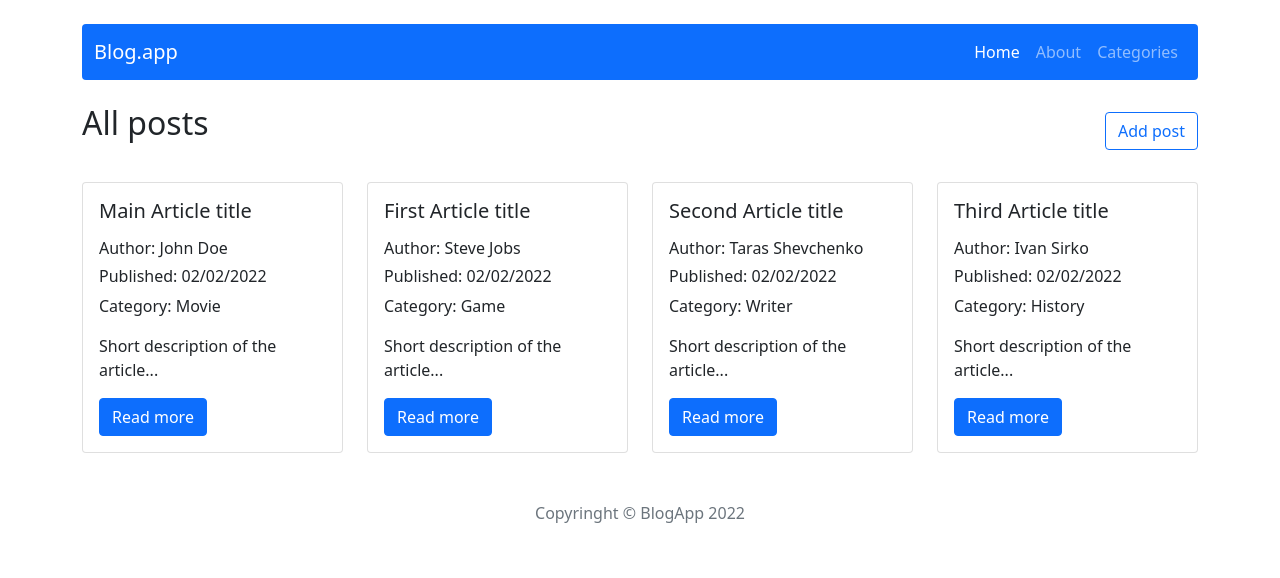
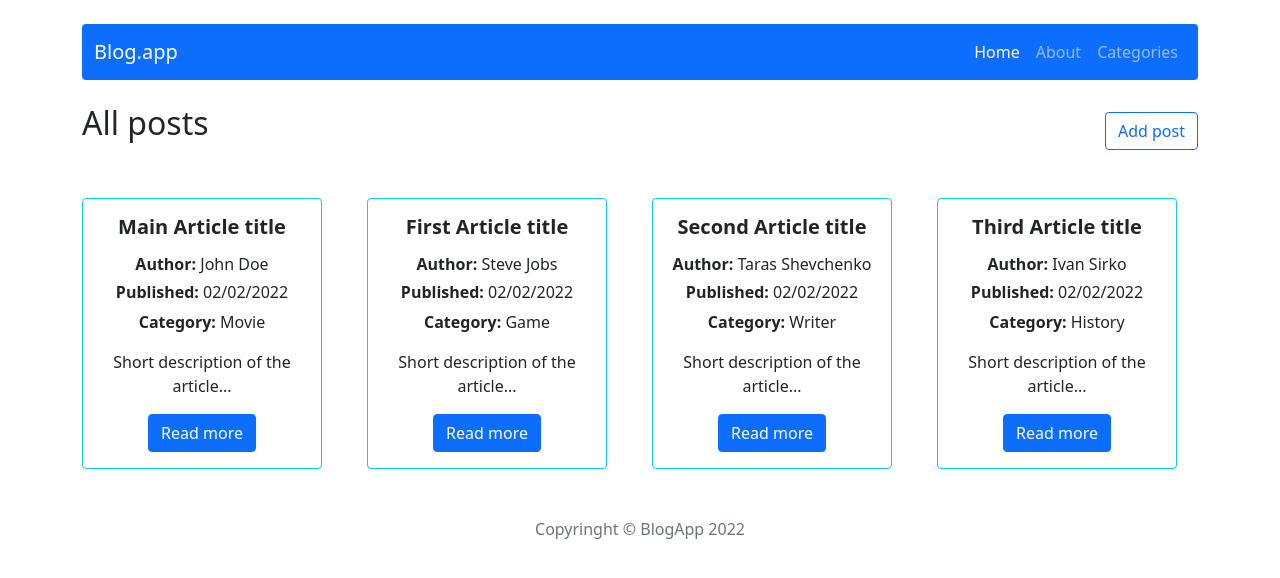
Before and after one commit to SapiannykSerhii/react-blog, a React (Create React App) app: page / in a window 1280 px wide. Shown: the top 578 px of the page. Built offline with nearby package versions, Linux system fonts and the light colour scheme.

Commit message:
Add PostCard,CategoryView/Finish 20.4

```diff
--- a/src/App.js
+++ b/src/App.js
@@ -3,6 +3,7 @@ import { Route, Routes } from "react-router-dom";
 import About from "./components/pages/About";
 import AddPost from "./components/pages/AddPost";
 import Categories from "./components/pages/Categories";
+import CategoryView from "./components/pages/CategoryView";
 import EditPost from "./components/pages/EditPost";
 import Home from "./components/pages/Home";
 import NotFound from "./components/pages/NotFound";
@@ -24,6 +25,7 @@ function App() {
         <Route path="/about" element = { <About/> } />
         <Route path="*" element = { <NotFound/> } />
         <Route path="/categories" element = { <Categories/> } />
+        <Route path="/categories/:categoryName" element = { < CategoryView/> }/>
       </Routes>
       <Footer/>
     </Container>
--- a/src/Redux/initialState.js
+++ b/src/Redux/initialState.js
@@ -53,7 +53,7 @@ const initialState ={
     },
     {
       id: 3,
-      name: 'Write'
+      name: 'Writer'
     },
     {
       id: 4,
--- a/src/Redux/postsRedux.js
+++ b/src/Redux/postsRedux.js
@@ -3,6 +3,7 @@ import shortid from "shortid"
 //selectors
 export const getAllPosts = state => state.posts
 export const getPostById = ({ posts }, postId) => posts.find(post => post.id === postId )
+export const getFilteredPosts = ({ posts }, categoryName) => posts.filter(post => post.category === categoryName)
 
 //actions
 const createActionName = actionName => `app/posts/${actionName}`;
--- a/src/components/features/PostForm.js
+++ b/src/components/features/PostForm.js
@@ -72,15 +72,17 @@ function PostForm({ action, actionText, ...props }) {
           {dateError && <small className="d-block from-text text-danger mt-2">Date can't be empty</small>}
       </Form.Group>
 
+      <Form.Group className="mb-3">
         <Form.Select onChange={(event) => setCategory(event.target.value)} value={category}>
                 {categories.map(category =>
-              (<option key={category.id}
+                  ( <option key={category.id}
                       value={category.name}>
                       {category.name}
                     </option>
                   ))
                 }
         </ Form.Select>
+      </Form.Group>
 
       <Form.Group className="mb-3" controlId="formShordDescription">
         <Form.Label>Short description</Form.Label>
@@ -101,14 +103,14 @@ function PostForm({ action, actionText, ...props }) {
         {contentError && <small className="d-block form-text text-danger mt-2">Content can't be empty</small>}
       </Form.Group>
 
-
-
       <Button variant="primary" type="submit">
         Add Post
       </Button>
 
     </Form>
 
+
+
   );
 }
 
--- a/src/components/features/Posts.js
+++ b/src/components/features/Posts.js
@@ -6,27 +6,34 @@ import { dateToStr } from "../../utils/dateToStr"
 
 const Posts = () => {
   const posts = useSelector(state => getAllPosts(state))
+  // console.log(posts);
+
 
   return (
     <section>
-      <div className="d-flex justify-content-between">
+      <div  className="d-flex justify-content-between">
         <h2>All posts</h2>
         <Link className="mt-2" to={"/post/add"}>
         <Button variant="outline-primary">Add post</Button>
         </Link>
       </div>
-    <Row className="mt-2 g-4">
-       {
+    <Row className="mt-5">
+     {
         posts.map( post => (
           <Col key={post.id} >
-            <Card>
+            <Card style={{ width: '15rem' }} className="text-center"  border="info">
               <Card.Body>
-                <Card.Title className="mb-3">{post.title}</Card.Title>
-                <Card.Subtitle className="mt-2"><span>Author: </span>{post.author}</Card.Subtitle>
-                <Card.Subtitle className="mt-2"><span>Published: </span>{dateToStr(post.publishedDate)}</Card.Subtitle>
-                <Card.Text className="mt-2"><span>Category: </span>{post.category}</Card.Text>
+                <Card.Title className="mb-3 fw-bold">{post.title}</Card.Title>
+
+                <Card.Subtitle className="mt-2"><span className="fw-bold">Author: </span>{post.author}</Card.Subtitle>
+
+                <Card.Subtitle className="mt-2"><span className="fw-bold">Published: </span>{dateToStr(post.publishedDate)}</Card.Subtitle>
+
+                <Card.Text className="mt-2"><span className="fw-bold">Category: </span>{post.category}</Card.Text>
+
                 <Card.Text className="mt-2">{post.shortDescription}</Card.Text>
-                <Link className="mt-auto" to={"/post/" + post.id} key={post.id}>
+
+                <Link className="mt-auto" to={`/post/${post.id}`} key={post.id}>
                   <Button variant="primary">Read more</Button>
                 </Link>
               </Card.Body>
@@ -35,9 +42,10 @@ const Posts = () => {
         ))
       }
 
-    </Row>
+        </Row>
     </section>
   )
 }
 
+
 export default Posts
--- a/src/components/pages/Categories.js
+++ b/src/components/pages/Categories.js
@@ -8,16 +8,17 @@ const Categories = () => {
   const categories = useSelector(state => getAllCategories(state))
   console.log(categories);
 
+
   return (
     <>
       <h2>Categories</h2>
-      <ul>
+      <h5 className="pt-3">
         {
            categories.map(category => (
-            <li key={category.id}><Link to={`/categories/${category.name}`}>{category.name}</Link></li>
+            <ol key={category.id}><Link to={`/categories/${category.name}`}>{category.name}</Link></ol>
           ))
         }
-      </ul>
+      </h5>
     </>
   )
 }
--- /dev/null
+++ b/src/components/pages/CategoryView.js
@@ -0,0 +1,29 @@
+
+import { Row, Col } from 'react-bootstrap'
+import { useParams } from 'react-router';
+import { useSelector } from 'react-redux';
+import { getFilteredPosts } from '../../Redux/postsRedux'
+import PostCard from '../views/PostCard'
+
+
+const CategoryView = () => {
+
+  const {categoryName}   = useParams();
+
+  const posts = useSelector(state => getFilteredPosts(state, categoryName))
+  // console.log(posts);
+
+  return (
+    <Row className="mt-2">
+      {
+        posts.map(post => (
+          <Col key={post.id} >
+            <PostCard id={post.id}/>
+          </Col>
+        ))
+      }
+    </Row>
+  );
+}
+
+export default CategoryView;
--- a/src/components/pages/SinglePost.js
+++ b/src/components/pages/SinglePost.js
@@ -22,13 +22,12 @@ const SinglePost = () => {
   }
 
 
-
   if(!postData) return <Navigate to="/"/>
   return (
     <>
     <article >
       <Row className="d-flex justify-content-between">
-        <Col >
+        <Col className="fw-bold">
           <h2>{postData.title}</h2>
         </Col>
         <Col>
@@ -38,9 +37,9 @@ const SinglePost = () => {
           <Button variant="outline-danger" onClick={handleShow}>Delete</Button>
         </Col>
       </Row>
-      <p><span>Author: </span>{postData.author}</p>
-      <p><span>Published: </span>{dateToStr(postData.publishedDate)}</p>
-      <p><span>Category: </span>{postData.category}</p>
+      <p><span className="fw-bold">Author: </span>{postData.author}</p>
+      <p><span className="fw-bold">Published: </span>{dateToStr(postData.publishedDate)}</p>
+      <p><span className="fw-bold">Category: </span>{postData.category}</p>
       <br/>
       <div>
         <p dangerouslySetInnerHTML={{ __html: postData.content }} />
--- /dev/null
+++ b/src/components/views/PostCard.js
@@ -0,0 +1,33 @@
+import { Card, Button } from 'react-bootstrap'
+import { useSelector } from 'react-redux'
+import { getPostById } from '../../Redux/postsRedux'
+import { Link } from 'react-router-dom'
+import dateToStr from '../../utils/dateToStr'
+
+const PostCard = ({ id }) => {
+
+  const postDate = useSelector(state => getPostById(state, id))
+  console.log(postDate);
+
+  return (
+    <Card style={{ width: '15rem' }} className="text-center"  border="info">
+      <Card.Body>
+        <Card.Title className="mb-3 fw-bold">{postDate.title}</Card.Title>
+
+        <Card.Subtitle className="mt-2"><span className="fw-bold">Author: </span>{postDate.author}</Card.Subtitle>
+
+        <Card.Subtitle className="mt-2"><span className="fw-bold">Published: </span>{dateToStr(postDate.publishedDate)}</Card.Subtitle>
+
+        <Card.Text className="mt-2"><span className="fw-bold">Category: </span>{postDate.category}</Card.Text>
+
+        <Card.Text className="mt-2">{postDate.shortDescription}</Card.Text>
+
+        <Link className="mt-auto" to={`/post/${postDate.id}`}>
+          <Button variant="primary">Read more</Button>
+        </Link>
+      </Card.Body>
+    </Card>
+  )
+}
+
+export default PostCard;
--- a/src/utils/dateToStr.js
+++ b/src/utils/dateToStr.js
@@ -8,3 +8,4 @@ export const dateToStr = (date) => {
     date.getFullYear(),
   ].join('/');
 };
+export default dateToStr
```
Lines whose indentation alone changed are shown as unchanged.
